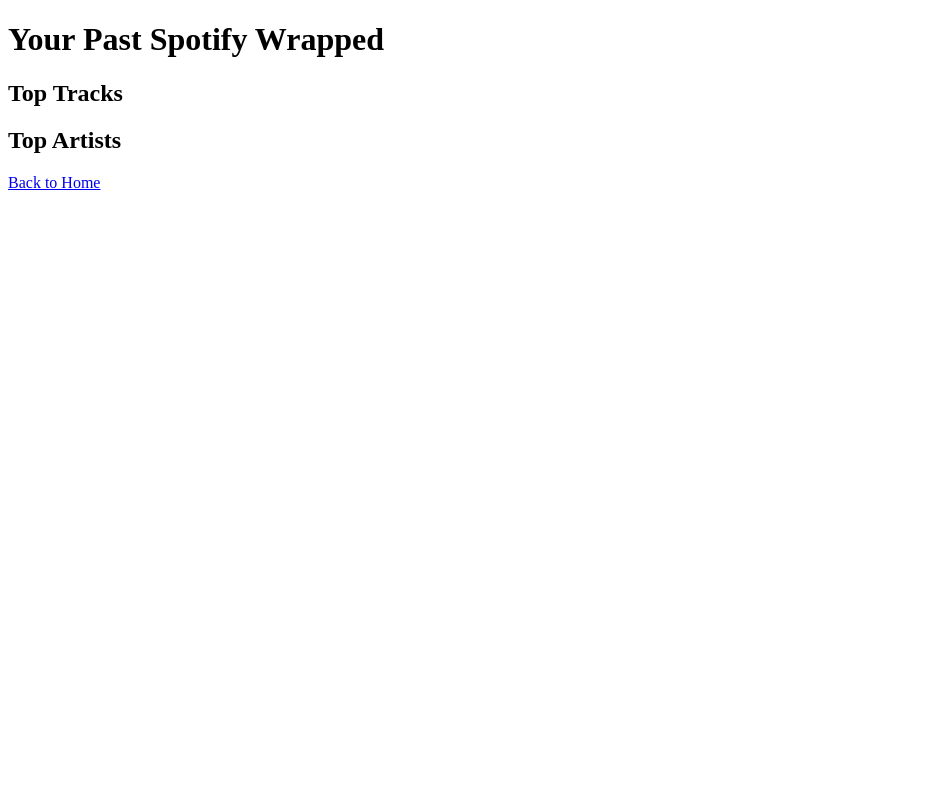
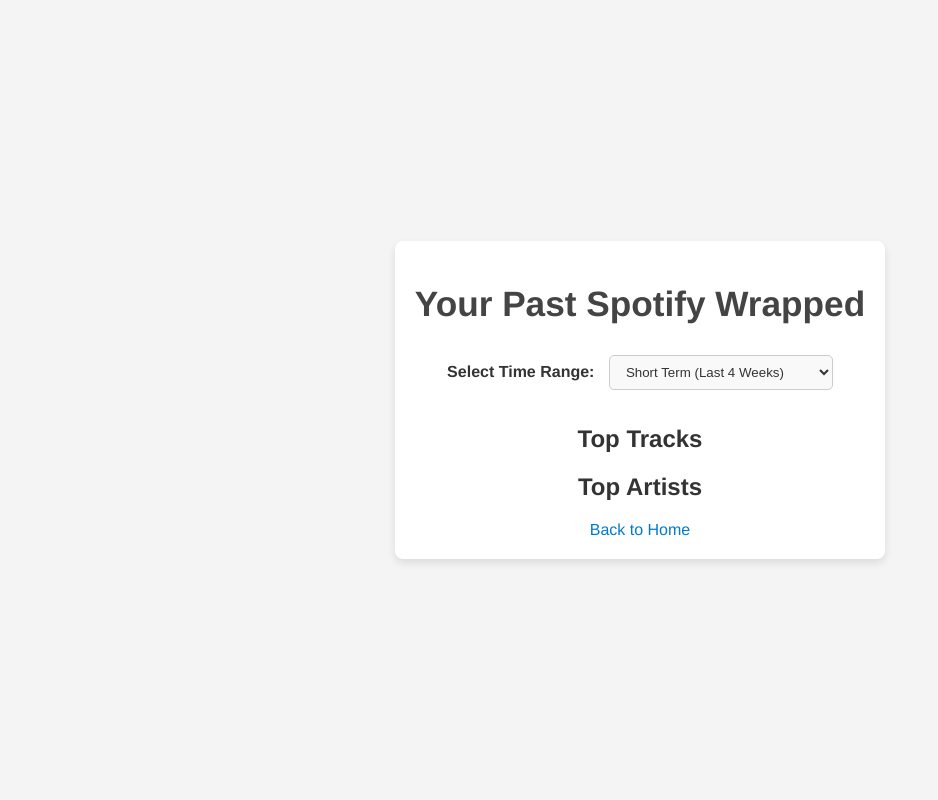
Before and after one commit to pconner6/CS2340-g11-proj2, a Django app: template app/templates/app/wrapped.html in a window 1280 px wide. Shown: the whole page, without its empty margins (0-938 px from the left). Run offline with Django 5.2, Linux system fonts and the light colour scheme; the template is opened without the code that fills it, so the values that code supplies are empty.

Commit message:
short term long term etc on wrapped page

```diff
--- a/app/templates/app/wrapped.html
+++ b/app/templates/app/wrapped.html
@@ -3,10 +3,92 @@
 <head>
     <meta charset="UTF-8">
     <meta name="viewport" content="width=device-width, initial-scale=1.0">
-    <title>Your Past Spotify Wrapped</title>
+    <title>Your Spotify Wrapped</title>
+
+    <style>
+        /* Centering container and general styling */
+        body {
+            font-family: 'Helvetica Neue', Arial, sans-serif;
+            margin: 0;
+            padding: 0;
+            display: flex;
+            justify-content: center;
+            align-items: center;
+            min-height: 100vh;
+            background-color: #f4f4f4; /* Light gray background */
+            color: #333; /* Darker text color */
+        }
+
+        .container {
+            max-width: 600px;
+            padding: 20px;
+            background-color: #ffffff; /* White background */
+            border-radius: 8px;
+            box-shadow: 0 4px 8px rgba(0, 0, 0, 0.1);
+            text-align: center;
+        }
+
+        h1 {
+            font-size: 2.2rem;
+            margin-bottom: 1rem;
+            color: #444; /* Neutral darker gray */
+        }
+
+        select {
+            padding: 8px 12px;
+            margin: 15px 0;
+            border-radius: 5px;
+            border: 1px solid #ccc;
+            background-color: #f9f9f9;
+            color: #333;
+            cursor: pointer;
+            transition: background-color 0.3s, color 0.3s;
+        }
+
+        select:hover {
+            background-color: #e2e2e2;
+        }
+
+        ul {
+            list-style-type: none;
+            padding: 0;
+            margin: 1rem 0;
+        }
+
+        li {
+            padding: 10px;
+            border-bottom: 1px solid #e0e0e0;
+            text-align: left;
+        }
+
+        a {
+            color: #007acc; /* Blue accent for links */
+            text-decoration: none;
+        }
+
+        a:hover {
+            text-decoration: underline;
+        }
+
+        label {
+            font-weight: bold;
+            margin-right: 10px;
+        }
+    </style>
 </head>
 <body>
+    <div class="container">
         <h1>Your Past Spotify Wrapped</h1>
+
+        <!-- Dropdown Menu for Time Range Selection -->
+        <form method="get" id="timeRangeForm">
+            <label for="timeRange">Select Time Range:</label>
+            <select name="time_range" id="timeRange" onchange="document.getElementById('timeRangeForm').submit()">
+                <option value="short_term" {% if selected_time_range == 'short_term' %}selected{% endif %}>Short Term (Last 4 Weeks)</option>
+                <option value="medium_term" {% if selected_time_range == 'medium_term' %}selected{% endif %}>Medium Term (Last 6 Months)</option>
+                <option value="long_term" {% if selected_time_range == 'long_term' %}selected{% endif %}>Long Term (All Time)</option>
+            </select>
+        </form>
 
         {% if error %}
             <p>Error: {{ error }}</p>
@@ -33,5 +115,6 @@
         {% endif %}
 
         <a href="{% url 'home' %}">Back to Home</a>
+    </div>
 </body>
 </html>
```
Also changed, not shown: app/static/app/landingStyle.css (+11 -0 lines), app/views/auth_views.py (+12 -5 lines), db.sqlite3. Lines whose indentation alone changed are shown as unchanged.
